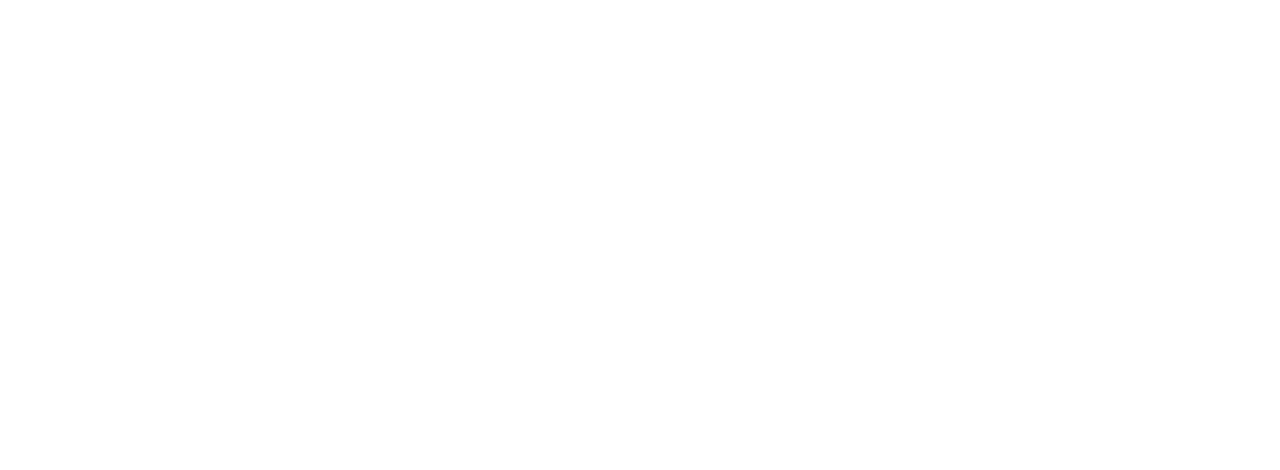
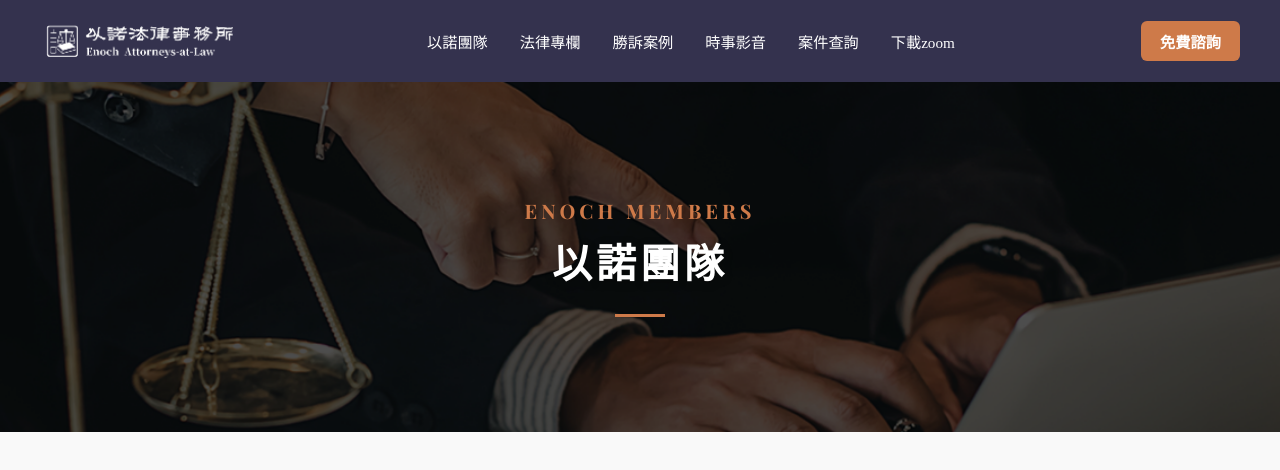
Before and after one commit to iankao/enochlaw-web, a Vue app: page /member in a window 1280 px wide. Before the commit this address had no page. Shown: the top 470 px of the page. Built offline with nearby package versions, Linux system fonts and the light colour scheme.

Commit message:
加上 hero 區塊，漢堡選單

```diff
--- a/src/router/index.js
+++ b/src/router/index.js
@@ -1,11 +1,17 @@
 import { createRouter, createWebHistory } from 'vue-router'
 import HomeView from '../views/HomeView.vue'
+import EnochMemberView from '../views/EnochMemberView.vue'
 
 const routes = [
   {
     path: '/',
     name: 'Home',
     component: HomeView,
+  },
+  {
+    path: '/member',
+    name: 'Member',
+    component: EnochMemberView,
   }
 ]
 
--- /dev/null
+++ b/src/views/EnochMemberView.vue
@@ -0,0 +1,249 @@
+<template>
+  <div class="member-page">
+    <nav class="navbar-dark">
+      <div class="navbar-content">
+        <div class="navbar-brand">
+          <router-link to="/">
+            <img src="/images/enoch-logo-white.png" alt="Enoch Logo" class="navbar-logo" />
+          </router-link>
+        </div>
+
+        <div class="desktop-menu" :class="{ 'is-open': isMenuOpen }">
+          <ul class="navbar-menu">
+            <li><router-link to="/member" class="navbar-link">以諾團隊</router-link></li>
+            <li><a href="#" class="navbar-link">法律專欄</a></li>
+            <li><a href="#" class="navbar-link">勝訴案例</a></li>
+            <li><a href="#" class="navbar-link">時事影音</a></li>
+            <li><a href="#" class="navbar-link">案件查詢</a></li>
+            <li><a href="#" class="navbar-link">下載zoom</a></li>
+          </ul>
+          <button class="cta-button">免費諮詢</button>
+        </div>
+
+        <button class="mobile-menu-btn" @click="isMenuOpen = !isMenuOpen">
+          <span class="hamburger-line"></span>
+          <span class="hamburger-line"></span>
+          <span class="hamburger-line"></span>
+        </button>
+      </div>
+    </nav>
+
+    <section class="hero-image-section">
+      <img src="/images/enochmember-upper-bg.png" alt="Enoch Team Background" class="hero-bg-img" />
+      <div class="hero-text-overlay">
+        <p class="hero-subtitle">ENOCH MEMBERS</p>
+        <h1 class="hero-title">以諾團隊</h1>
+        <div class="hero-divider"></div>
+      </div>
+    </section>
+
+  </div>
+</template>
+
+<script setup>
+import { ref } from 'vue';
+
+const isMenuOpen = ref(false);
+</script>
+
+<style scoped>
+@import url('https://fonts.googleapis.com/css2?family=Noto+Sans+TC:wght@400;500;600;700&family=Noto+Serif+TC:wght@400;500;600;700&family=Playfair+Display:wght@500;700&display=swap');
+
+.member-page {
+  font-family: 'Noto Serif TC', serif;
+  min-height: 100vh;
+  background-color: #f9f9f9;
+}
+
+.navbar-dark {
+  background-color: #34324E;
+  padding: 1rem 0;
+  width: 100%;
+  position: relative;
+  z-index: 100;
+}
+
+.navbar-content {
+  display: flex;
+  justify-content: space-between;
+  align-items: center;
+  max-width: 1200px;
+  margin: 0 auto;
+  padding: 0 2rem;
+}
+
+.navbar-brand {
+  display: flex;
+  align-items: center;
+}
+
+.navbar-logo {
+  height: 50px;
+  width: auto;
+  display: block;
+}
+
+.desktop-menu {
+  display: flex;
+  align-items: center;
+  flex: 1;
+}
+
+.navbar-menu {
+  display: flex;
+  list-style: none;
+  gap: 2rem;
+  margin: 0;
+  padding: 0;
+  flex: 1;
+  justify-content: center;
+}
+
+.navbar-link {
+  color: #fff;
+  text-decoration: none;
+  font-size: 0.95rem;
+  transition: color 0.3s ease;
+}
+
+.navbar-link:hover {
+  color: #CE7A49;
+}
+
+.cta-button {
+  background-color: #CE7A49;
+  color: #fff;
+  border: none;
+  padding: 0.55rem 1.2rem;
+  border-radius: 6px;
+  font-size: 0.95rem;
+  font-weight: 600;
+  cursor: pointer;
+  transition: all 0.3s ease;
+}
+
+.cta-button:hover {
+  background-color: #b86a3a;
+}
+
+.mobile-menu-btn {
+  display: none;
+  background: none;
+  border: none;
+  cursor: pointer;
+  flex-direction: column;
+  gap: 6px;
+  padding: 0.5rem;
+}
+
+.hamburger-line {
+  display: block;
+  width: 28px;
+  height: 3px;
+  background-color: #CE7A49;
+  border-radius: 2px;
+  transition: all 0.3s ease;
+}
+
+@media (max-width: 992px) {
+  .desktop-menu {
+    display: none;
+    position: absolute;
+    top: 100%;
+    left: 0;
+    width: 100%;
+    background-color: #34324E;
+    flex-direction: column;
+    padding: 1.5rem 0 2rem;
+    box-shadow: 0 4px 10px rgba(0,0,0,0.2);
+  }
+
+  .desktop-menu.is-open {
+    display: flex;
+  }
+
+  .navbar-menu {
+    flex-direction: column;
+    width: 100%;
+    text-align: center;
+    gap: 1.5rem;
+    margin-bottom: 2rem;
+  }
+
+  .mobile-menu-btn {
+    display: flex;
+  }
+}
+
+@media (max-width: 576px) {
+  .navbar-content {
+    padding: 0 1rem;
+  }
+
+  .navbar-logo {
+    height: 40px;
+  }
+}
+
+.hero-image-section {
+  width: 100%;
+  display: block;
+  position: relative;
+}
+
+.hero-bg-img {
+  width: 100%;
+  height: auto;
+  min-height: 350px; /* 當寬度縮小時，保持最低高度 */
+  display: block;
+  object-fit: cover; /* 確保圖片填滿並裁切左右 */
+  object-position: center; /* 圖片保持置中 */
+}
+
+.hero-text-overlay {
+  position: absolute;
+  top: 50%;
+  left: 50%;
+  transform: translate(-50%, -50%);
+  text-align: center;
+  z-index: 10;
+  width: 100%;
+  padding: 0 1rem;
+  box-sizing: border-box;
+}
+
+.hero-subtitle {
+  color: #CE7A49;
+  font-size: 1.25rem;
+  font-weight: 700;
+  letter-spacing: 0.2em;
+  margin: 0 0 0.5rem 0;
+  font-family: 'Playfair Display', serif;
+}
+
+.hero-title {
+  color: #fff;
+  font-size: 2.5rem;
+  font-weight: 700;
+  margin: 0 0 1.5rem 0;
+  letter-spacing: 0.1em;
+  text-shadow: 0 2px 10px rgba(0,0,0,0.3);
+}
+
+.hero-divider {
+  width: 50px;
+  height: 3px;
+  background-color: #CE7A49;
+  margin: 0 auto;
+}
+
+@media (max-width: 768px) {
+  .hero-title {
+    font-size: 2.5rem;
+    margin: 0 0 1rem 0;
+  }
+  .hero-subtitle {
+    font-size: 1rem;
+  }
+}
+</style>
--- a/src/views/HomeView.vue
+++ b/src/views/HomeView.vue
@@ -26,7 +26,7 @@
         <img src="/images/enoch-logo-black.png" alt="Enoch Logo" class="navbar-logo" />
       </div>
       <ul class="navbar-menu">
-        <li><a href="#" class="navbar-link">以諾團隊</a></li>
+        <li><router-link to="/member" class="navbar-link">以諾團隊</router-link></li>
         <li><a href="#" class="navbar-link">法律專欄</a></li>
         <li><a href="#" class="navbar-link">勝訴案例</a></li>
         <li><a href="#" class="navbar-link">時事影音</a></li>
```
Also changed, not shown: public/images/enochmember-upper-bg.png (added).
